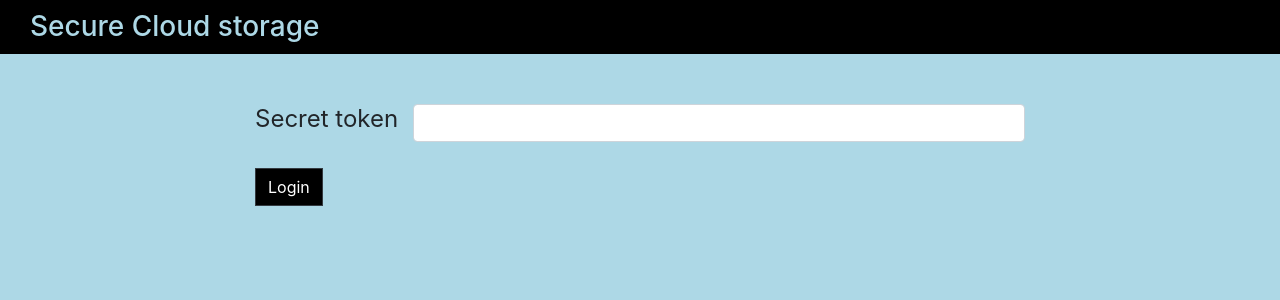
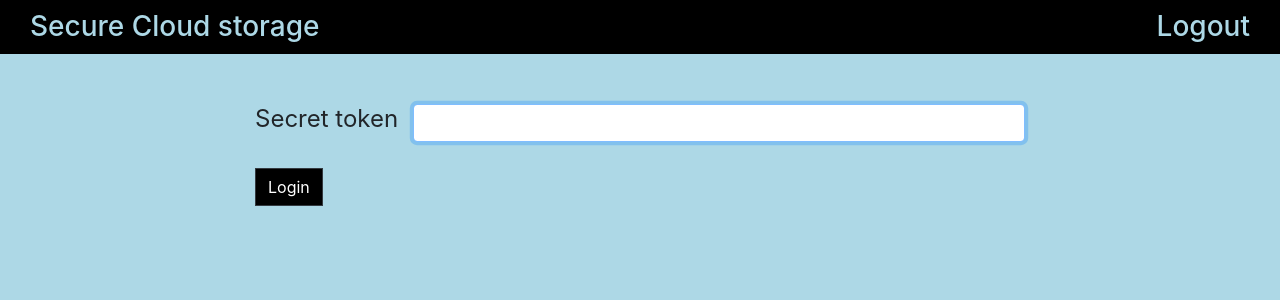
Before and after one commit to tonidezman/bucket-list, an Angular app: page /login in a window 1280 px wide. Shown: the top 300 px of the page. Built offline with nearby package versions, Linux system fonts and the light colour scheme.

Commit message:
adds authorization service

```diff
--- a/src/app/app.component.css
+++ b/src/app/app.component.css
@@ -1,7 +1,14 @@
 h3 {
   background-color: black;
   padding: 10px 30px;
+  display: flex;
+  justify-content: space-between;
 }
+
+.logout {
+  cursor: pointer;
+}
+
 .container {
   width: 800px;
   margin: 0 auto;
--- a/src/app/app.component.html
+++ b/src/app/app.component.html
@@ -1,4 +1,10 @@
-<h3><a routerLink="/buckets">Secure Cloud storage</a></h3>
+<h3>
+  <a routerLink="/buckets">Secure Cloud storage</a>
+  <a
+    (click)="logout()"
+    class="logout"
+    >Logout</a>
+</h3>
 <div class="container">
   <router-outlet></router-outlet>
 </div>
--- a/src/app/app.component.ts
+++ b/src/app/app.component.ts
@@ -1,3 +1,4 @@
+import { AuthorizationService } from './authorization.service';
 import { Component } from '@angular/core';
 
 @Component({
@@ -6,5 +7,9 @@ import { Component } from '@angular/core';
   styleUrls: ['./app.component.css']
 })
 export class AppComponent {
-  title = 'app';
+  constructor(private authorizationService: AuthorizationService) {}
+
+  logout() {
+    this.authorizationService.logout();
+  }
 }
--- a/src/app/authorization.service.ts
+++ b/src/app/authorization.service.ts
@@ -13,4 +13,13 @@ export class AuthorizationService implements CanActivate {
     }
     return true;
   }
+
+  logout() {
+    localStorage.setItem('token', '');
+    this.router.navigate(['login']);
+  }
+
+  getToken() {
+    return localStorage.getItem('token');
+  }
 }
--- a/src/app/bucket/bucket.service.ts
+++ b/src/app/bucket/bucket.service.ts
@@ -3,6 +3,7 @@ import { HttpClient } from '@angular/common/http';
 
 import { Bucket } from './bucket.model';
 import { Location } from './location.model';
+import { AuthorizationService } from './../authorization.service';
 
 @Injectable()
 export class BucketService {
@@ -10,44 +11,42 @@ export class BucketService {
   private buckets: Bucket[] = [];
   private locations: Location[] = [];
 
-  constructor(private httpClient: HttpClient) {}
+  constructor(
+    private httpClient: HttpClient,
+    private authorizationService: AuthorizationService
+  ) {}
 
   getBuckets(): Bucket[] {
-    // getBuckets() {
+    this.httpClient
+      .get(`${this.host}/storage/buckets`, {
+        headers: {
+          Authorization: `Token ${this.authorizationService.getToken()}`
+        }
+      })
+      .subscribe(response => {
+        console.log(response);
+      });
 
-    //   this.httpClient
-    //     .get(`${this.host}/storage/buckets`, {
-    //       headers: {
-    //         Authorization: `Token `
-    //       }
-    //     })
-    //     .subscribe(response => {
-    //       console.log(response);
-    //     });
+    return [];
 
-    //   return [];
-    localStorage.setItem('token', 'password123');
-    const token = localStorage.getItem('token');
-    console.log(token);
-
-    return (this.buckets = [
-      {
-        id: 'my-awesome-bucket',
-        name: 'my-awesome-bucket',
-        location: {
-          id: 'a0c51094-05d9-465f-8745-6cd9ee45b96d',
-          name: 'Kranj'
-        }
-      },
-      {
-        id: 'my-other-bucket',
-        name: 'my-other-bucket',
-        location: {
-          id: 'a0c51094-05d9-465f-8745-6cd9ee45b96d',
-          name: 'Kranj'
-        }
-      }
-    ]);
+    // return (this.buckets = [
+    //   {
+    //     id: 'my-awesome-bucket',
+    //     name: 'my-awesome-bucket',
+    //     location: {
+    //       id: 'a0c51094-05d9-465f-8745-6cd9ee45b96d',
+    //       name: 'Kranj'
+    //     }
+    //   },
+    //   {
+    //     id: 'my-other-bucket',
+    //     name: 'my-other-bucket',
+    //     location: {
+    //       id: 'a0c51094-05d9-465f-8745-6cd9ee45b96d',
+    //       name: 'Kranj'
+    //     }
+    //   }
+    // ]);
   }
 
   getLocations(): Location[] {
--- a/src/app/bucket/login/login.component.html
+++ b/src/app/bucket/login/login.component.html
@@ -1,5 +1,4 @@
-
-<form>
+<form (ngSubmit)="onSubmit(tokenForm.value.token)" #tokenForm="ngForm">
   <div class="form-group">
     <label for="token">Secret token</label>
     <input
@@ -8,7 +7,10 @@
       name="token"
       id="token"
       class="form-control"
+      autofocus
+      ngModel
       >
+      {{token}}
   </div>
   <button
     type="submit"
--- a/src/app/bucket/login/login.component.ts
+++ b/src/app/bucket/login/login.component.ts
@@ -1,4 +1,5 @@
 import { Component, OnInit } from '@angular/core';
+import { Router } from '@angular/router';
 
 @Component({
   selector: 'app-login',
@@ -6,10 +7,13 @@ import { Component, OnInit } from '@angular/core';
   styleUrls: ['./login.component.css']
 })
 export class LoginComponent implements OnInit {
+  token: string;
+  constructor(private router: Router) {}
 
-  constructor() { }
+  ngOnInit() {}
 
-  ngOnInit() {
+  onSubmit(token) {
+    localStorage.setItem('token', token);
+    this.router.navigate(['/buckets']);
   }
-
 }
```
Also changed, not shown: 1 other file (tests, documents, lock files or other folders).
